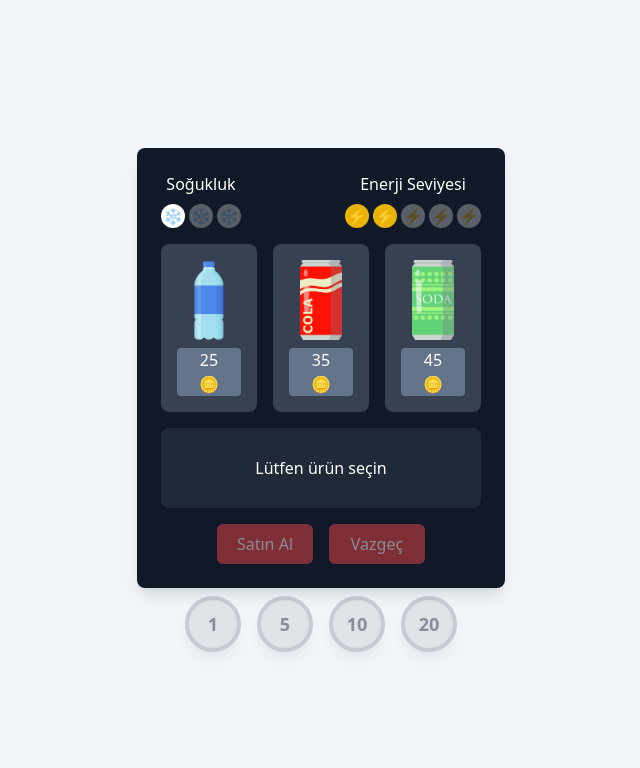
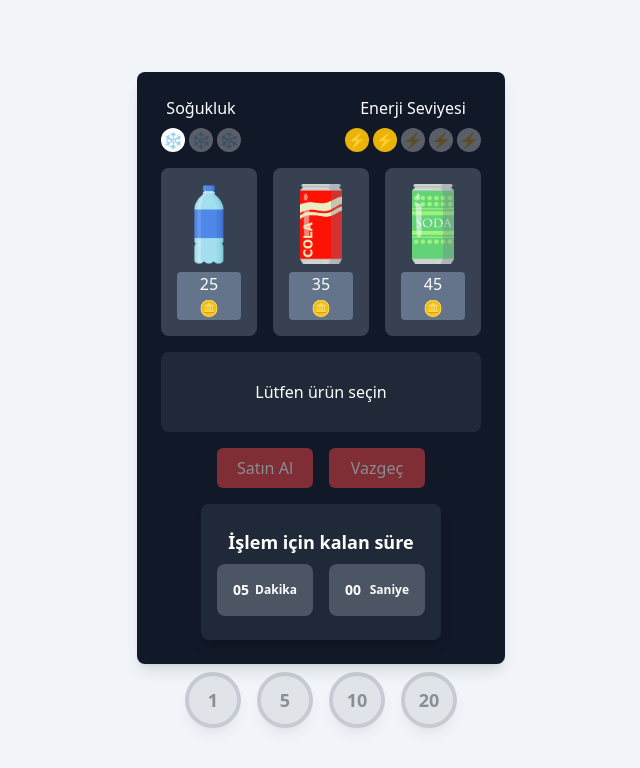
Before and after one commit to yusufdeepwork/vending-machine, a React app: page / in a window 1280 px wide. Shown: the top 768 px of the page, without its empty margins (319-959 px from the left). Built offline with nearby package versions, Linux system fonts and the light colour scheme; the HTML template or start-up script is replaced by a standard one.

Commit message:
Add timer for following user operation

```diff
--- a/src/components/EnergyIndicator.tsx
+++ b/src/components/EnergyIndicator.tsx
@@ -1,4 +1,4 @@
-import { EnergyLevels } from '@/shared/constants'
+import { EnergyLevels, Texts } from '@/shared/constants'
 
 interface EnergyIndicatorProps {
   energyLevel: number
@@ -8,7 +8,7 @@ const EnergyIndicator = ({ energyLevel }: EnergyIndicatorProps) => {
   return (
     <div className="flex items-center space-x-4">
       <div className="flex flex-col items-center">
-        Enerji Seviyesi
+        {Texts.ENERGY_LEVEL}
         <div className="flex space-x-1 mt-2 pointer-events-none">
           {EnergyLevels.map((level) => (
             <div
--- a/src/components/Temperature.tsx
+++ b/src/components/Temperature.tsx
@@ -1,4 +1,4 @@
-import { TemperatureLevels } from '@/shared/constants'
+import { TemperatureLevels, Texts } from '@/shared/constants'
 
 interface TemperatureProps {
   onTemperatureChange: (level: number) => void
@@ -16,7 +16,7 @@ const TemperatureControl = ({
   return (
     <div className="flex items-center space-x-4">
       <div className="flex flex-col items-center">
-        Soğukluk
+        {Texts.COLDNESS}
         <div className="flex space-x-1 mt-2">
           {TemperatureLevels.map((lvl) => (
             <div
--- /dev/null
+++ b/src/components/TimeDisplay.tsx
@@ -0,0 +1,15 @@
+interface TimeDisplayProps {
+  time: number | string
+  label: string
+}
+
+const TimeDisplay: React.FC<TimeDisplayProps> = ({ time, label }) => {
+  return (
+    <div className="flex w-24 items-center justify-center bg-gray-600 p-4 rounded-lg gap-1">
+      <span className="w-8">{time}</span>
+      <span className="text-xs">{label}</span>
+    </div>
+  )
+}
+
+export default TimeDisplay
--- /dev/null
+++ b/src/components/Timer.tsx
@@ -0,0 +1,51 @@
+import React, { useState, useEffect } from 'react'
+import TimeDisplay from './TimeDisplay'
+import { Texts } from '@/shared/constants'
+
+interface TimerProps {
+  duration: number
+  onFinish: () => void
+  isActive: boolean
+}
+
+const Timer: React.FC<TimerProps> = ({ duration, onFinish, isActive }) => {
+  const [timeLeft, setTimeLeft] = useState(duration)
+
+  useEffect(() => {
+    if (isActive) {
+      setTimeLeft(duration)
+    }
+  }, [isActive, duration])
+
+  useEffect(() => {
+    if (timeLeft === 0) {
+      onFinish()
+      return
+    }
+
+    if (isActive) {
+      const timer = setInterval(() => {
+        setTimeLeft((prevTime) => prevTime - 1000)
+      }, 1000)
+
+      return () => clearInterval(timer)
+    }
+  }, [timeLeft, onFinish, isActive, duration])
+
+  const formatTime = (time: number) => (time < 10 ? `0${time}` : time)
+
+  const minutes = Math.floor(timeLeft / 60000)
+  const seconds = Math.floor((timeLeft % 60000) / 1000)
+
+  return (
+    <div className="flex flex-col items-center justify-center gap-2 bg-gray-800 p-6 rounded-lg shadow-lg max-w-sm w-full mx-auto">
+      <p className="text-white text-lg font-semibold">İşlem için kalan süre</p>
+      <div className="flex gap-4 text-white text-sm font-bold items-center">
+        <TimeDisplay time={formatTime(minutes)} label={Texts.MINUTE} />
+        <TimeDisplay time={formatTime(seconds)} label={Texts.SECOND} />
+      </div>
+    </div>
+  )
+}
+
+export default Timer
--- a/src/containers/VendingMachine.tsx
+++ b/src/containers/VendingMachine.tsx
@@ -6,6 +6,8 @@ import {
   selectProduct,
   addMoney,
   setTemperatureLevel,
+  startTimer,
+  stopTimer,
 } from '@app-redux/vendingSlice'
 import Display from '@app-components/Display'
 import Product from '@app-components/Product'
@@ -15,20 +17,18 @@ import { Products, MoneyValues, Texts, EnergyLevels } from '@/shared/constants'
 import { RootState } from '@/redux/store'
 import TemperatureControl from '@/components/Temperature'
 import EnergyIndicator from '@/components/EnergyIndicator'
+import Timer from '@app-components/Timer'
 
 const VendingMachine: React.FC = () => {
   const dispatch = useDispatch()
 
-  const handleSelectProduct = (name: string, price: number) => {
-    dispatch(selectProduct({ name, price }))
-  }
-
-  const handleTemperatureChange = (level: number) => {
-    dispatch(setTemperatureLevel(level))
-  }
-
-  const { selectedProduct, totalMoney, temperatureLevel, energyConsumption } =
-    useSelector((state: RootState) => state.vending)
+  const {
+    selectedProduct,
+    totalMoney,
+    temperatureLevel,
+    energyConsumption,
+    isTimerActive,
+  } = useSelector((state: RootState) => state.vending)
 
   const isMaximumEnergyExceed =
     energyConsumption >= EnergyLevels[EnergyLevels.length - 1]
@@ -40,6 +40,30 @@ const VendingMachine: React.FC = () => {
 
   const isRefundDisabled =
     !selectedProduct || totalMoney === 0 || isMaximumEnergyExceed
+
+  const handleSelectProduct = (name: string, price: number) => {
+    dispatch(selectProduct({ name, price }))
+    dispatch(startTimer()) // Ürün seçildiğinde timer'ı başlat
+  }
+
+  const handleTemperatureChange = (level: number) => {
+    dispatch(setTemperatureLevel(level))
+  }
+
+  const handleTimerFinish = () => {
+    if (selectedProduct) {
+      dispatch(refund())
+    }
+    dispatch(stopTimer())
+  }
+
+  const handleBuy = () => {
+    dispatch(buyProduct())
+  }
+
+  const handleRefund = () => {
+    dispatch(refund())
+  }
 
   return (
     <div className="flex gap-2 flex-col ">
@@ -56,7 +80,6 @@ const VendingMachine: React.FC = () => {
             isMaximumEnergyExceed ? 'opacity-50 pointer-events-none' : ''
           }`}
         >
-          {' '}
           {Products.map((product) => (
             <Product
               key={product.name}
@@ -68,18 +91,19 @@ const VendingMachine: React.FC = () => {
 
         <Display isMaximumEnergyExceed={isMaximumEnergyExceed} />
         <div className="flex gap-4">
-          <Button
-            onClick={() => dispatch(buyProduct())}
-            disabled={isBuyDisabled}
-          >
+          <Button onClick={handleBuy} disabled={isBuyDisabled}>
             {Texts.BUY_BUTTON}
           </Button>
-          <Button
-            onClick={() => dispatch(refund())}
-            disabled={isRefundDisabled}
-          >
+          <Button onClick={handleRefund} disabled={isRefundDisabled}>
             {Texts.REFUND_BUTTON}
           </Button>
+        </div>
+        <div className='w-60'>
+          <Timer
+            isActive={isTimerActive}
+            duration={300000}
+            onFinish={handleTimerFinish}
+          />
         </div>
       </div>
 
--- a/src/redux/vendingSlice.ts
+++ b/src/redux/vendingSlice.ts
@@ -15,6 +15,7 @@ interface VendingState {
   status: VendingStatus
   temperatureLevel: number
   energyConsumption: number
+  isTimerActive: boolean // Timer'ın aktif olup olmadığını tutan state
 }
 
 const initialState: VendingState = {
@@ -24,6 +25,7 @@ const initialState: VendingState = {
   status: 'waitingSelectingProduct',
   temperatureLevel: 1,
   energyConsumption: 2,
+  isTimerActive: false, // Başlangıçta timer aktif değil
 }
 
 export const vendingSlice = createSlice({
@@ -62,6 +64,8 @@ export const vendingSlice = createSlice({
       } else {
         state.status = 'insufficientFunds'
       }
+
+      state.isTimerActive = false
     },
     refund: (state) => {
       if (state.totalMoney > 0) {
@@ -72,6 +76,7 @@ export const vendingSlice = createSlice({
       state.refundedMoney = state.totalMoney
       state.totalMoney = 0
       state.selectedProduct = null
+      state.isTimerActive = false
     },
     setTemperatureLevel: (state, action: PayloadAction<number>) => {
       if (action.payload > state.temperatureLevel) {
@@ -85,6 +90,12 @@ export const vendingSlice = createSlice({
       }
       state.temperatureLevel = action.payload
     },
+    startTimer: (state) => {
+      state.isTimerActive = true // Timer aktif edildi
+    },
+    stopTimer: (state) => {
+      state.isTimerActive = false // Timer durduruldu
+    },
   },
 })
 
@@ -94,6 +105,8 @@ export const {
   buyProduct,
   refund,
   setTemperatureLevel,
+  startTimer,
+  stopTimer,
 } = vendingSlice.actions
 
 export default vendingSlice.reducer
--- a/src/shared/constants.ts
+++ b/src/shared/constants.ts
@@ -21,6 +21,10 @@ export const Texts = {
   OPERATION_COMPLETED: 'İşlem tamamlandı.',
   MAXIMUM_ENERGY_CONSUMPTION_ALERT:
     'Maksimumum enerji kullanımı aşıldı.\n İşlem yapabilmek için lütfen enerji tüketimini azaltın.',
+  MINUTE: 'Dakika',
+  SECOND: 'Saniye',
+  COLDNESS: 'Soğukluk',
+  ENERGY_LEVEL: 'Enerji Seviyesi',
 }
 
 export const Products = [
```
